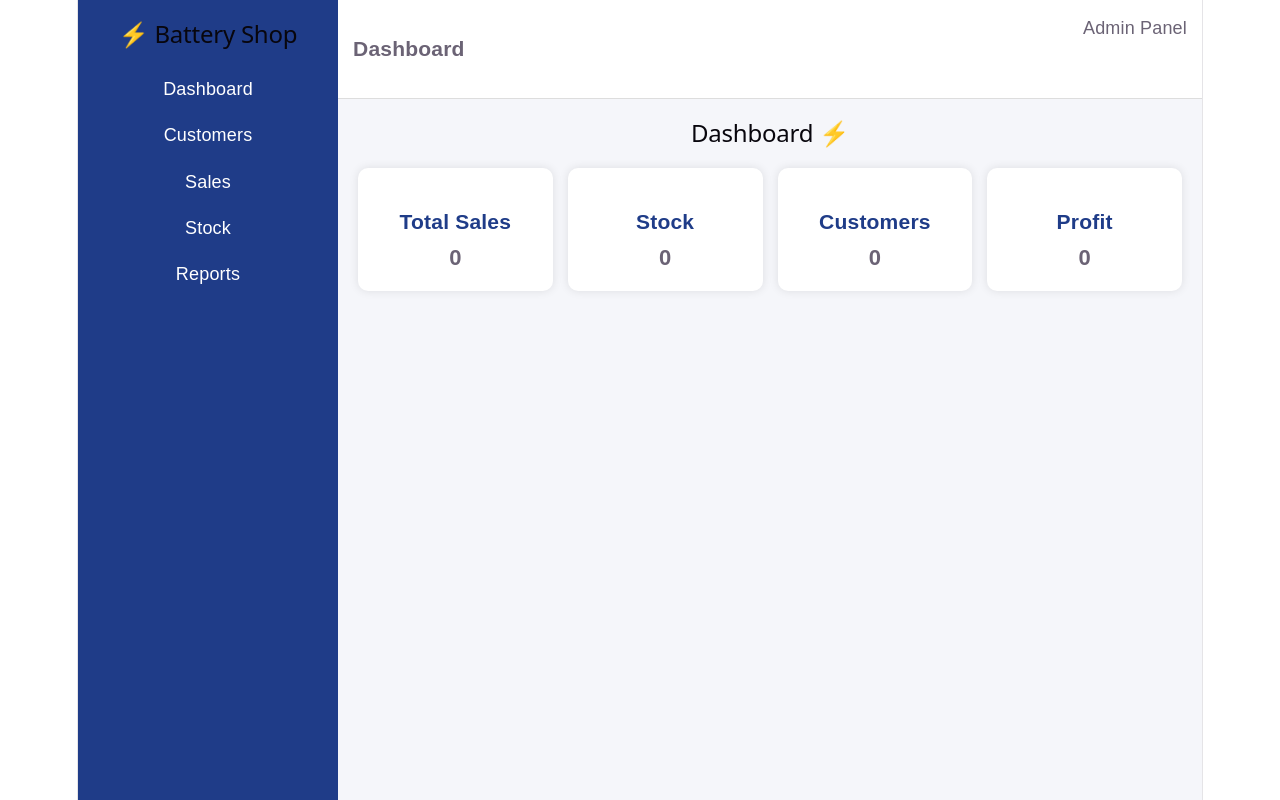
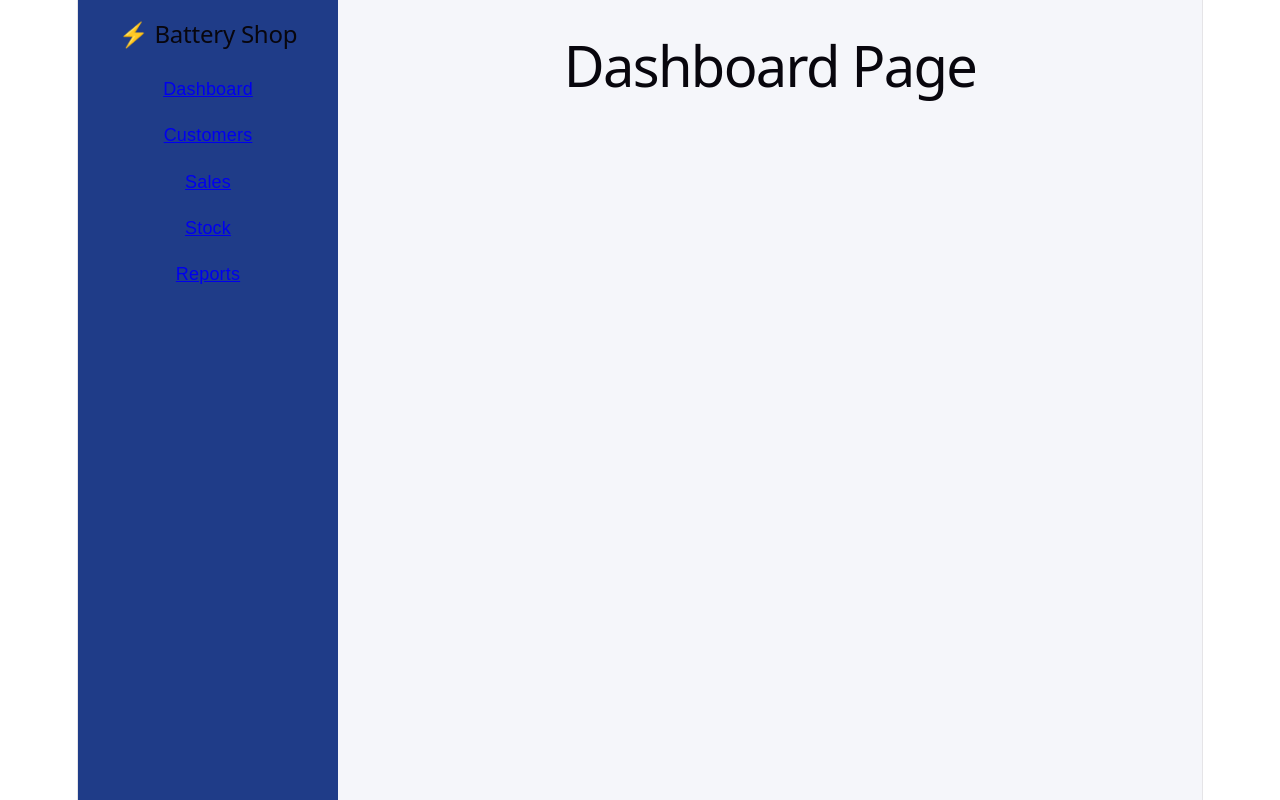
Before and after one commit to Attasaifi/batterysoftware, a React (Vite) app: page / in a window 1280 px wide. Built offline with nearby package versions, Linux system fonts and the light colour scheme.

Commit message:
Update App.jsx

```diff
--- a/src/App.jsx
+++ b/src/App.jsx
@@ -1,25 +1,76 @@
-import Sidebar from "./layout/sidebar";
-import Navbar from "./layout/navbar";
-import Dashboard from "./pages/Dashboard";
+// App.js
+
+import { BrowserRouter, Routes, Route, Link } from "react-router-dom";
 import "./App.css";
 
-function App() {
+function Sidebar() {
   return (
-    <div className="container">
+    <div className="sidebar">
+      <h2>⚡ Battery Shop</h2>
 
-      <Sidebar />
+      <ul>
+        <li>
+          <Link to="/">Dashboard</Link>
+        </li>
 
-      <div className="main">
-        <Navbar />
+        <li>
+          <Link to="/customers">Customers</Link>
+        </li>
 
-        <div className="content">
-          <Dashboard />
-        </div>
+        <li>
+          <Link to="/sales">Sales</Link>
+        </li>
 
-      </div>
+        <li>
+          <Link to="/stock">Stock</Link>
+        </li>
 
+        <li>
+          <Link to="/reports">Reports</Link>
+        </li>
+      </ul>
     </div>
   );
 }
 
+function Dashboard() {
+  return <h1>Dashboard Page</h1>;
+}
+
+function Customers() {
+  return <h1>Customers Page</h1>;
+}
+
+function Sales() {
+  return <h1>Sales Page</h1>;
+}
+
+function Stock() {
+  return <h1>Stock Page</h1>;
+}
+
+function Reports() {
+  return <h1>Reports Page</h1>;
+}
+
+function App() {
+  return (
+    <BrowserRouter>
+      <div className="container">
+        <Sidebar />
+
+        <div className="content">
+          <Routes>
+            <Route path="/" element={<Dashboard />} />
+            <Route path="/customers" element={<Customers />} />
+            <Route path="/sales" element={<Sales />} />
+            <Route path="/stock" element={<Stock />} />
+            <Route path="/reports" element={<Reports />} />
+          </Routes>
+        </div>
+      </div>
+    </BrowserRouter>
+  );
+}
+
 export default App;
```
